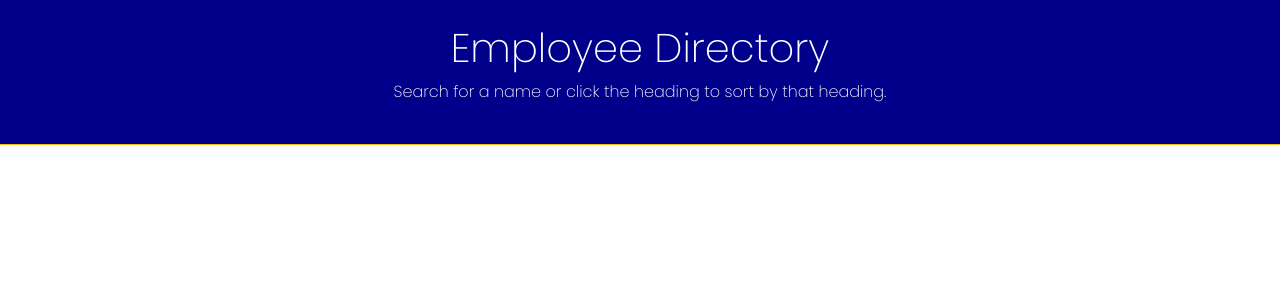
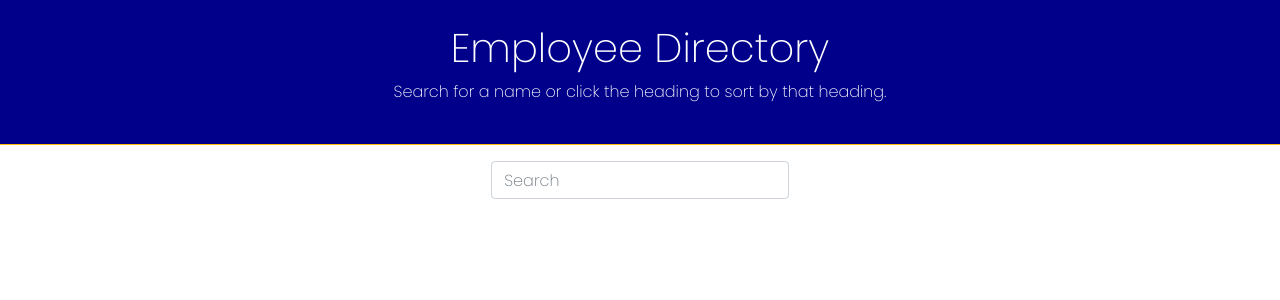
Before and after one commit to Torontow/MT-Employee-Directory, a React (Create React App) app: page / in a window 1280 px wide. Shown: the top 300 px of the page. Built offline with nearby package versions, Linux system fonts and the light colour scheme.

Commit message:
Successfully added Search component.

```diff
--- a/fundex.html
+++ b/fundex.html
@@ -20,10 +20,12 @@
 
 <body>
     <div class="" id="main-wrapper">
+
         <div class="border-bottom border-warning border-5 py-4" id="title-panel">
             <h1>Employee Directory</h1>
             <p>Search for a name or click the heading to sort by that heading.</p>
         </div>
+        <!-- Title Panel Copied -->
 
         <div class="row justify-content-center mb-4" id="search-panel">
             <div class="col-3 pt-3 pb-2">
--- a/src/App.js
+++ b/src/App.js
@@ -1,9 +1,15 @@
 import React from "react"
 import Title from "./components/Title"
+import Search from "./components/Search"
 
 function App() {
   return (
-    <Title />
+    <div>
+
+      <Title />
+      <Search />
+
+    </div>
   );
 }
 
--- /dev/null
+++ b/src/components/Search/index.js
@@ -0,0 +1,21 @@
+import React from 'react'
+import './style.css'
+
+function Search () {
+  return (
+    <div className='row justify-content-center mb-4' id='search-panel'>
+      <div className='col-3 pt-3 pb-2'>
+        <div className='input-group mb-3'>
+          <input
+            type='text'
+            className='form-control'
+            aria-label='search field'
+            placeholder='Search'
+          />
+        </div>
+      </div>
+    </div>
+  )
+}
+
+export default Search
```
Also changed, not shown: src/components/Search/style.css (added), 1 other file (tests, documents, lock files or other folders).
